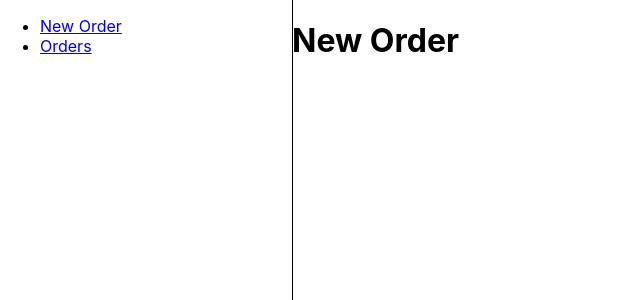
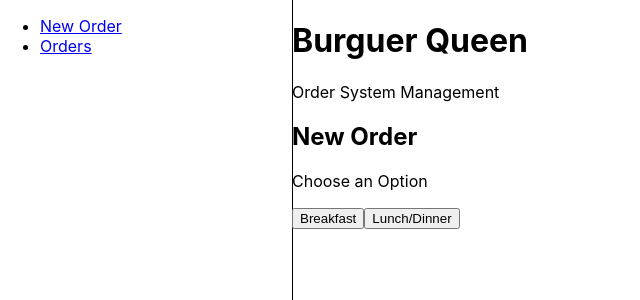
Before and after one commit to mayrascript/react-burguer-queen, a React (Create React App) app: page /dashboard/new-order in a window 1280 px wide. Shown: the top 300 px of the page, without its empty margins (0-640 px from the left). Built offline with nearby package versions, Linux system fonts and the light colour scheme.

Commit message:
feat: NewOrder Component

```diff
--- a/src/dashboard/waiter/new-order/NewOrder.js
+++ b/src/dashboard/waiter/new-order/NewOrder.js
@@ -1,7 +1,17 @@
 function NewOrder() {
     return (
         <div className="new-order">
-            <h1>New Order</h1>
+            <h1>Burguer Queen</h1>
+            <p>Order System Management</p>
+            <h2>New Order</h2>
+
+            <p>Choose an Option</p>
+
+            <div>
+                <button>Breakfast</button>
+                <button>Lunch/Dinner</button>
+            </div>
+
         </div>
     )
 }
```
